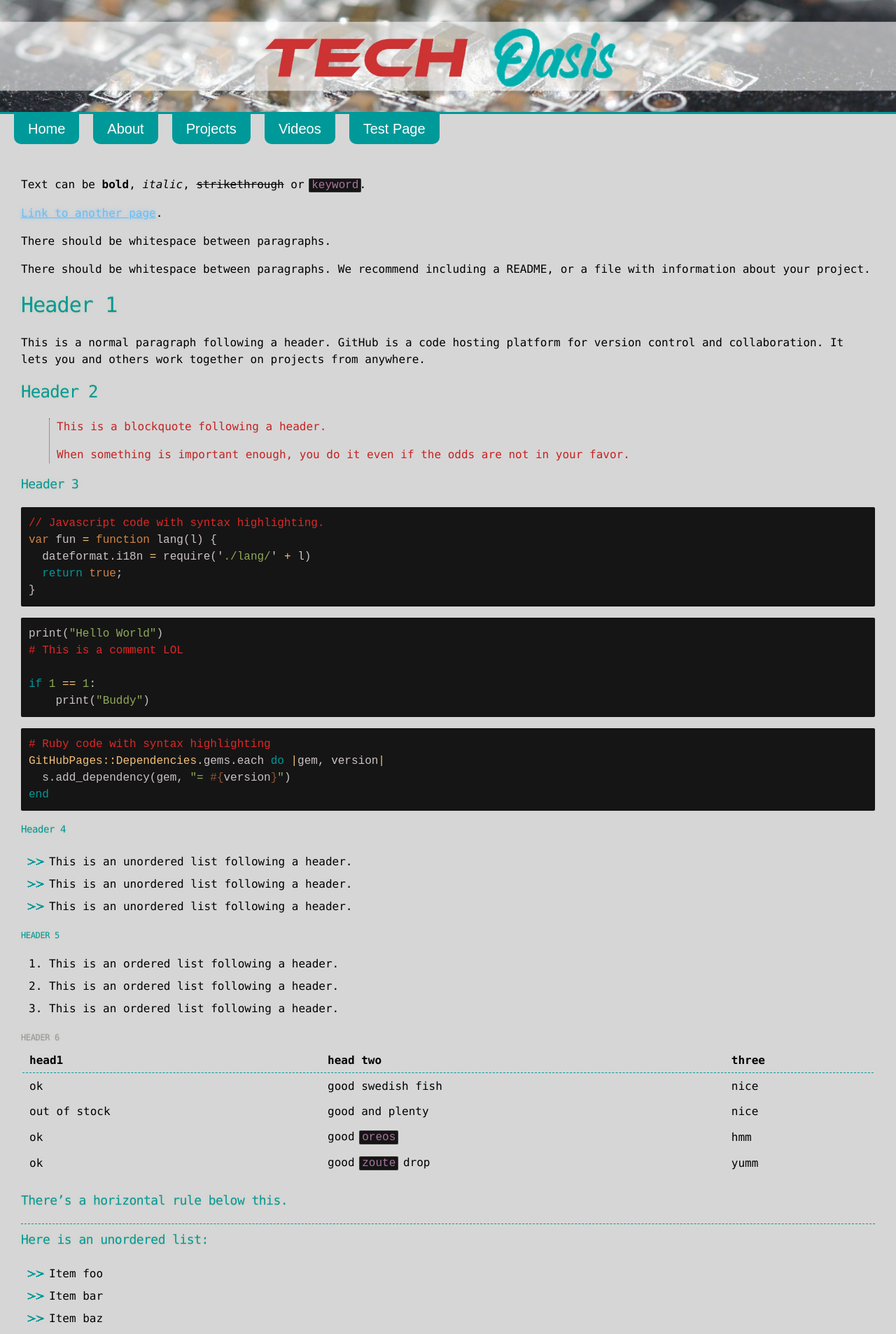
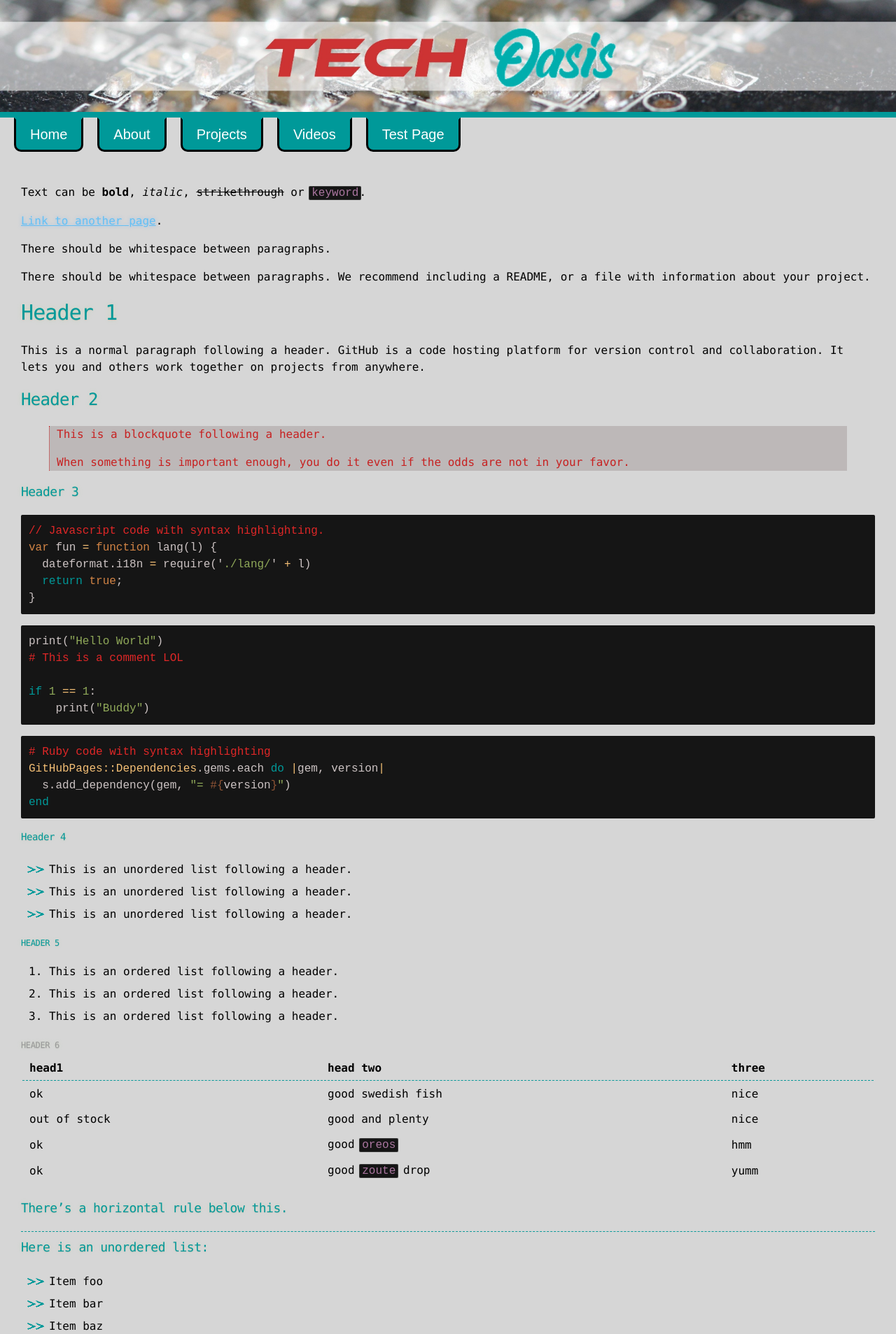
Before and after one commit to techoasisyt/ProgramPhantom.github.io, a Jekyll site: the page built from index1.md, in a window 1280 px wide. Shown: the top 1907 px of the page at 70% size. Built offline with Jekyll 4.4.1, drawn with Linux system fonts in a browser that asks for light colours; some of the changed text lies outside the part shown.

Commit message:
block-quote

```diff
--- a/_sass/_default_colors.scss
+++ b/_sass/_default_colors.scss
@@ -14,3 +14,4 @@ $rajah: #f4bf75;
 $raw-sienna: #d28445;
 $silver-chalice: rgb(199, 33, 33);
 $comment-red: rgb(223, 39, 39);
+$tech-red: #cc3333;
--- a/_sass/jekyll-theme-hacker.scss
+++ b/_sass/jekyll-theme-hacker.scss
@@ -7,6 +7,16 @@ $header: $conifer !default;
 $blockquote-color: $silver-chalice !default;
 $blockquote-border: $silver-chalice !default;
 $footer-color: $conifer !default;
+
+::-moz-selection { /* Code for Firefox */
+  color: white;
+  background: #009999;
+}
+
+::selection {
+  color: white;
+  background: #009999;
+}
 
 body {
   margin: 0;
@@ -48,8 +58,7 @@ li {
 header {
   background: rgba(0, 0, 0, 0.1);
   width: 100%;
-  border-bottom: 3px solid #009999;
-  border-bottom-color: #009999;
+  border-bottom: 8px solid #009999;
   padding: 0;
   line-height: 0;
   /*margin: 0 20px 0 0;*/
@@ -93,10 +102,13 @@ header h2 {
   text-align: center;
  }
 
+
 .flex-container > div {
   margin: 0 10px;
   padding: 0px;
   background-color: #009999;
+  border: 3px solid #000000;
+  border-top-color: #009999;
   color: #211A1D;
   bottom: 0px;
   border-radius: 0px 0px 10px 10px;
@@ -110,6 +122,7 @@ header h2 {
 
 .tabbutton {
   background-color: rgba(0, 0, 0, 0);
+  border: 8px solid #000000;
   color: #211A1D;
   border: none;
   border-radius: 10px 10px 0px 0px;
@@ -200,6 +213,7 @@ blockquote {
   color: $blockquote-color;
   padding-left: 10px;
   border-left: 1px dotted $blockquote-border;
+  background-color: rgba(126, 107, 107, 0.281)
 }
 
 pre {
--- a/index1.md
+++ b/index1.md
@@ -108,6 +108,18 @@ end
 
 ![Branching](https://guides.github.com/activities/hello-world/branching.png)
 
+# Image
+
+![Icon](assets\images\Icon1.jpg)
+
+[I'm an inline-style link](https://www.google.com)
+
+[I'm an inline-style link with title](https://www.google.com "Google's Homepage")
+
+* Bullet point
+
+`boxy`
+
 
 ### Definition lists can be used with HTML syntax.
 
```
Also changed, not shown: 1 other file.
